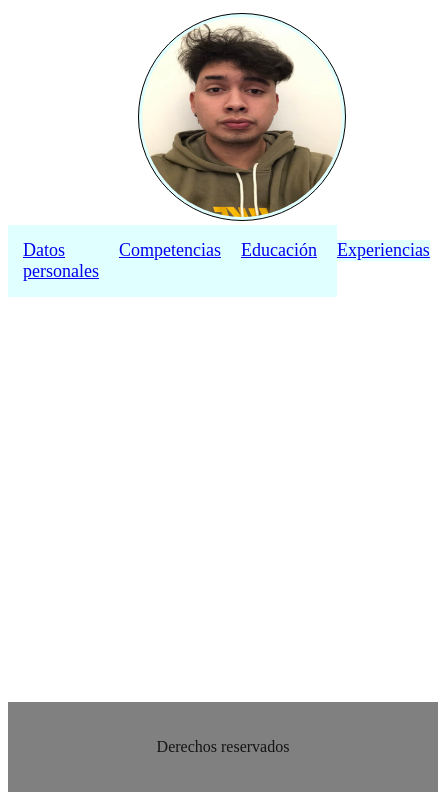
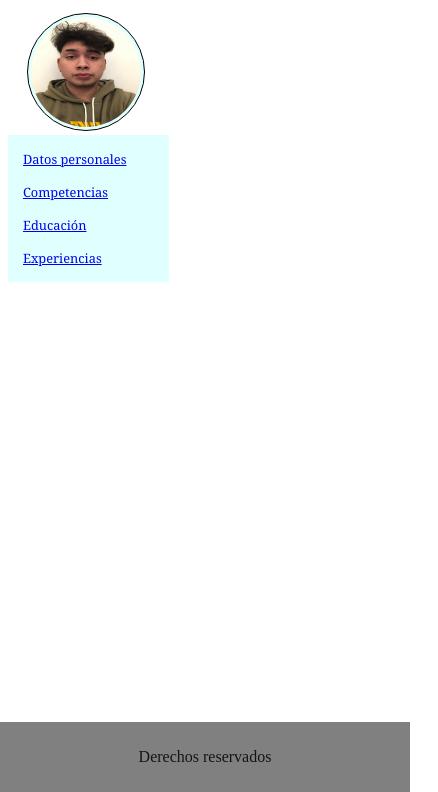
Before and after one commit to Juani1313/CV-Juan-Selva, a plain HTML site: page index.html in a window 390 px wide. Shown: the part 52-844 px from the top of the page, 438 px wide, since content can reach past the window. Drawn offline with Linux system fonts and the light colour scheme; files that its build step writes are made by us from their sources.

Commit message:
estilo.css

```diff
--- a/estilo.css
+++ b/estilo.css
@@ -1,8 +1,26 @@
+header{
+    text-align: center;
+    font-size: x-large;
+}
+@media (max-width: 576px){
+    header{
+        font-size: large;
+        flex-wrap: wrap;
+    }
+}
+
+@media (max-width: 992px){
+    header{
+        font-size: large;
+        flex-wrap: wrap;
+    }
+}
 h1{
     color: black;
     font-family: Georgia, 'Times New Roman', Times, serif ;
     font-size: x-large;
     text-align: center;
+
 }
 h2{
     color: black;
@@ -22,21 +40,56 @@ p{
 body{
     background-color: white;
 }
-#encabezado{
-    background-color:white;
-}
 .tipoletra{
-    font-size: large;
+    font-size: 1rem;
     color: rgb(20, 20, 20);
     padding: 15px;
     width: 80%;
+    font-family: Georgia, 'Times New Roman', Times, serif ;
+
 
 }
-li{
-    font-size: large;
-    color: rgb(20, 20, 20);
+@media (max-width: 576px) {
+    .tipoletra{
+        flex-wrap: wrap;
+        flex-direction: column;
+        font-size: 0.8rem;
+    }
+}
+
+@media (max-width: 992px) {
+    .tipoletra{
+        flex-wrap: wrap;
+        flex-direction: column;
+    }
 
 }
+
+li{
+    font-size: 1rem;
+    color: rgb(20, 20, 20);
+    font-family: Georgia, 'Times New Roman', Times, serif ;
+    display: flex;
+
+}
+@media (max-width: 576px) {
+    li{
+        flex-wrap: wrap;
+        flex-direction: column;
+        font-size: 0.7rem;
+    }
+}
+
+@media (max-width: 992px) {
+    li{
+        flex-wrap: wrap;
+        flex-direction: column;
+        font-size: 0.9rem;
+    }
+
+}
+
+
 img{
     background-color:lightcyan;
     border-radius: 600px;
@@ -46,25 +99,79 @@ img{
     height: 200px;
     margin-left: 130px;
 }
+@media (max-width: 576px) {
+    img{
+        margin-left: 3%;
+        width: 100px;
+        height: 100px;
+        border-radius: 300px;
+    }
+}
+
+@media (max-width: 992px) {
+    img{
+        margin-left: 5%;
+        width: 110px;
+        height: 110px;
+        border-radius: 310px;
+    }
+}
+
 .navboton{
     background-color:lightcyan;
     text-decoration: none;
 }
-nav{
-    display: flex;
-    gap: 20px;
-}
-footer{
-    text-align: center;
-    position: absolute;
-    bottom: 0;
-    width: 100%;
-    background-color: gray;
-    padding: 20px;
-}
+
 nav{
     background-color: lightcyan;
     padding: auto;
-    max-width: 460px;
+    max-width: 25%;
+    display: flex;
+    flex-wrap:wrap;
+    gap: 20px;
 
 }
+@media (max-width: 576px) /* como valor maximo */
+       {
+        nav{
+            background-color: lightcyan;
+            padding: auto;
+            max-width: 35%;
+            display: flex;
+            flex-direction: column;
+            gap: 15px;
+        }
+    }
+@media (max-width: 992px) {
+    nav{
+        background-color: lightcyan;
+        padding: auto;
+        max-width: 35%;
+        display: flex;
+        flex-direction: column;
+        gap: 15px;
+
+    }
+}
+
+footer{
+    text-align: center;
+    position: fixed;
+    left: 0%;
+    right: 0%;
+    bottom: 0%;
+    width: 100%;
+    background-color: gray;
+    padding: 15px;
+    }
+@media (max-width: 576px) {
+    footer{
+        padding: 5px;
+     }
+}
+
+@media (max-width: 992px) {
+    footer{
+        padding: 10px;
+    }
+}
```
